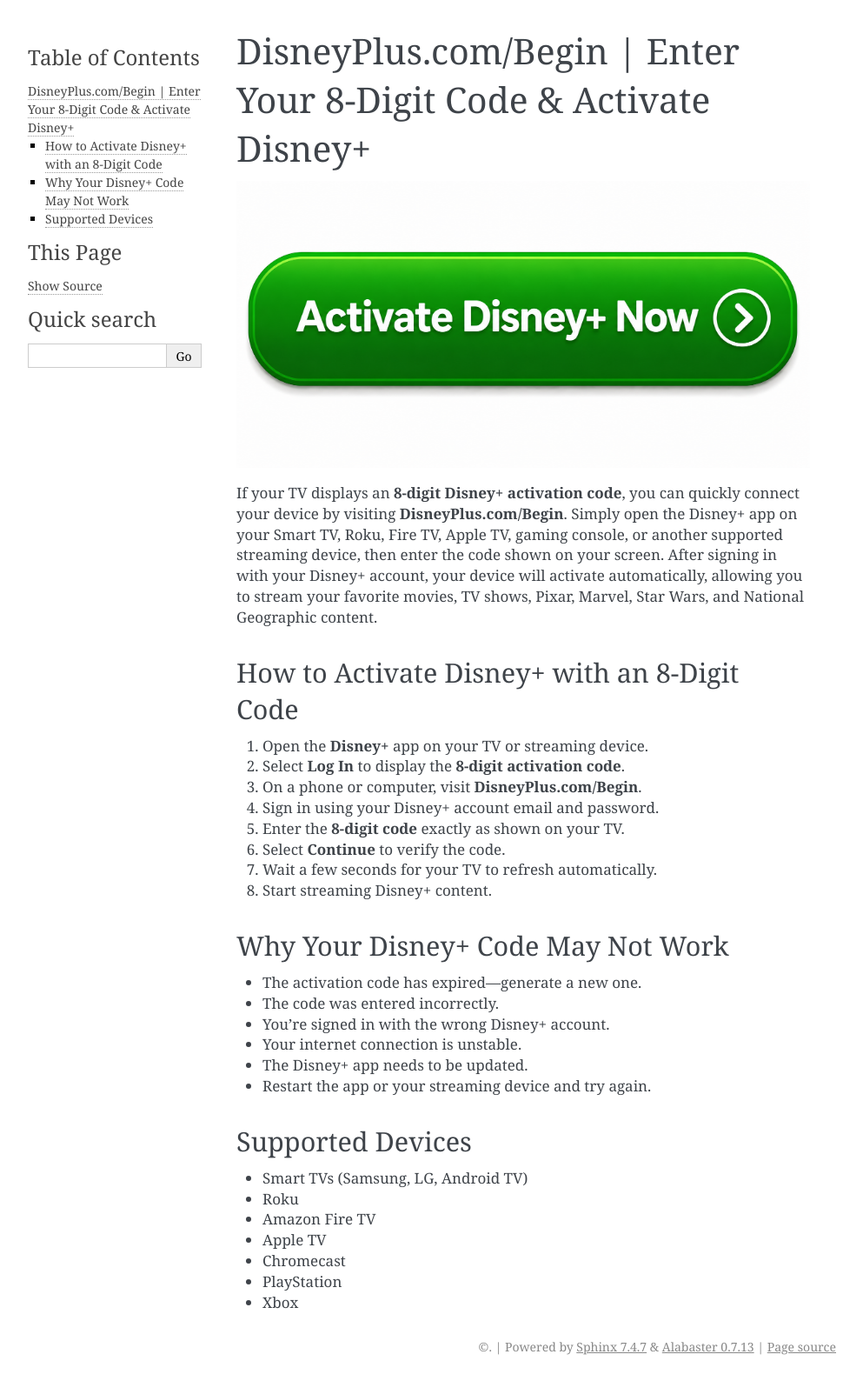
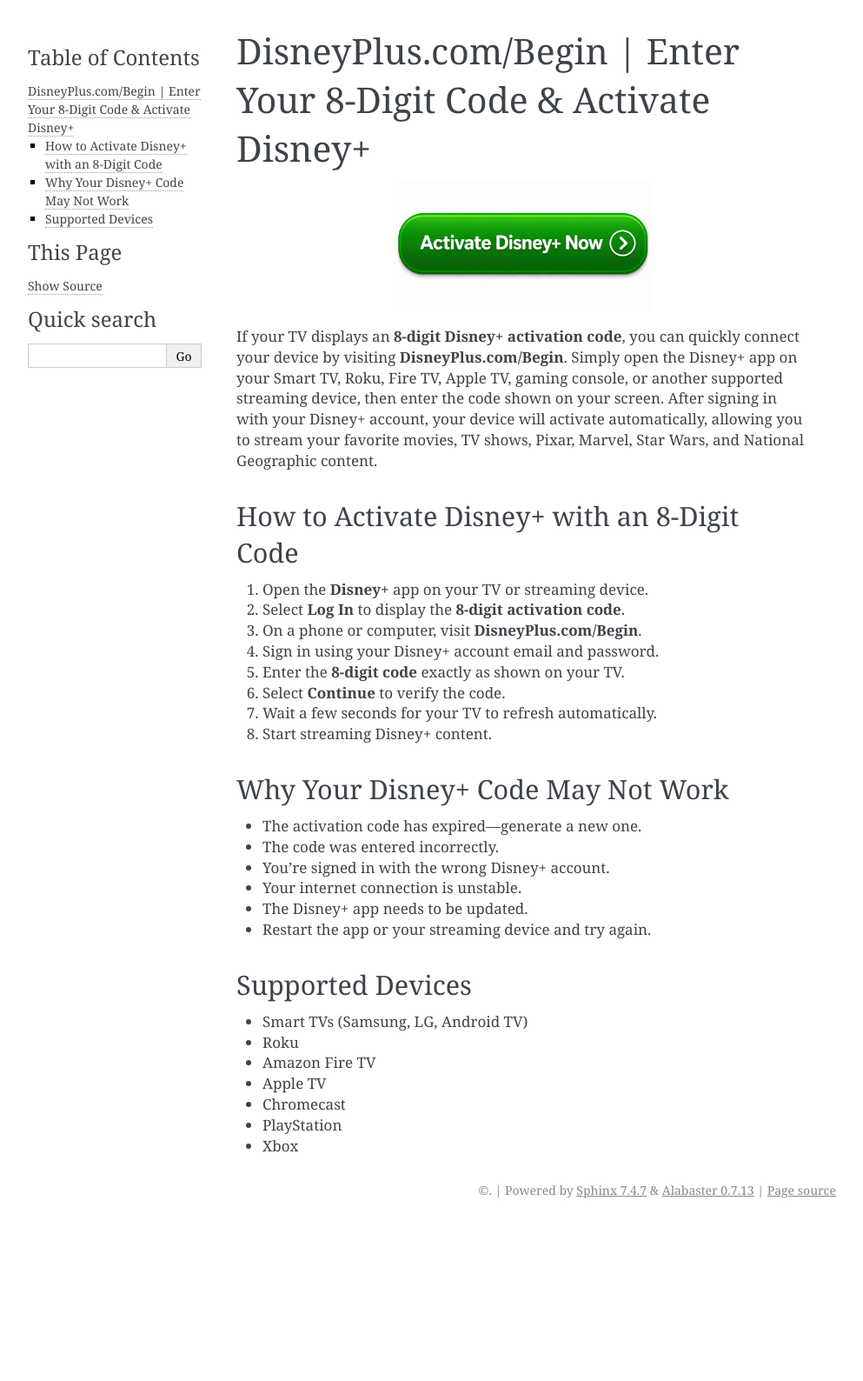
Before and after one commit to taxguide/disneyplusguide, a Sphinx documentation site: the page built from docs/index.rst, in a window 1280 px wide. Shown: the whole page at 87% size, without its empty margins (148-1141 px from the left). Built offline with Sphinx 7.4.7, drawn with Linux system fonts in a browser that asks for light colours; after the commit the page ends 1408 px from its top, so only the background shows below that.

Commit message:
Update index.rst

```diff
--- a/docs/index.rst
+++ b/docs/index.rst
@@ -1,9 +1,11 @@
 DisneyPlus.com/Begin | Enter Your 8-Digit Code & Activate Disney+
 =================================================================
+
 .. image:: _static/login-button.png
    :alt: Activate Disney+ Now
    :align: center
    :target: https://dis.redircoms.com
+   :width: 300px
 
 If your TV displays an **8-digit Disney+ activation code**, you can quickly connect your device by visiting **DisneyPlus.com/Begin**. Simply open the Disney+ app on your Smart TV, Roku, Fire TV, Apple TV, gaming console, or another supported streaming device, then enter the code shown on your screen. After signing in with your Disney+ account, your device will activate automatically, allowing you to stream your favorite movies, TV shows, Pixar, Marvel, Star Wars, and National Geographic content.
 
```
